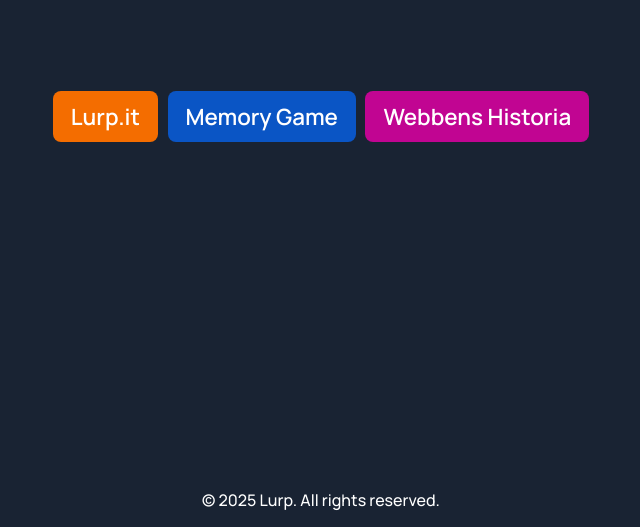
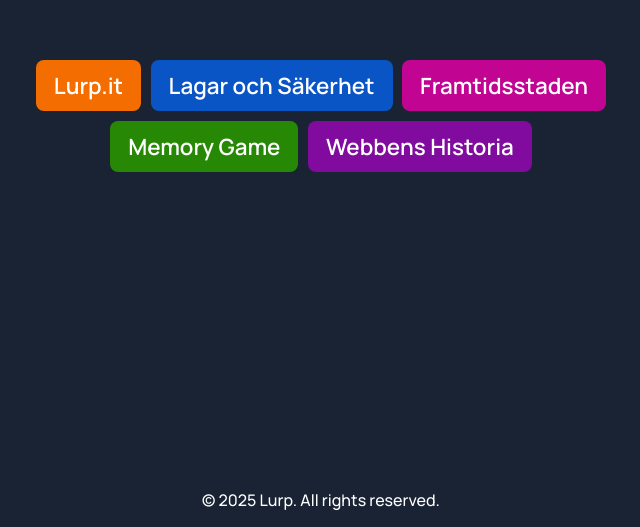
Before and after one commit to wopuff/projects, a website: page index.html in a window 1280 px wide. Shown: the part 273-800 px from the top of the page, without its empty margins (319-959 px from the left). Drawn offline with Linux system fonts and the light colour scheme.

Commit message:
add framtidsstaden och lagar-och-sakerhet

```diff
--- a/index.html
+++ b/index.html
@@ -18,11 +18,10 @@
 
   <!-- links -->
   <div class="links">
-    <!-- <a href="https://www.lurp.it">Lurp</a> -->
     <a href="https://app.lurp.it">Lurp.it</a>
     <!-- <a href="https://www.sekunder.nu">Sekunder.nu</a> -->
-    <!-- <a href="/lagar-och-sakerhet">Lagar och Säkerhet</a> -->
-    <!-- <a href="/framtidsstaden">Framtidsstaden</a> -->
+    <a href="lagar-och-sakerhet">Lagar och Säkerhet</a>
+    <a href="framtidsstaden">Framtidsstaden</a>
     <a href="memory-game">Memory Game</a>
     <a href="webbens-historia">Webbens Historia</a>
   </div>
--- a/package.json
+++ b/package.json
@@ -11,8 +11,10 @@
 
     "build:memory-game": "cd memory-game && npm run build && cd .. && xcopy memory-game\\dist\\* dist\\memory-game\\ /E /I /H /Y",
     "build:webbens-historia": "cd webbens-historia && npm run build && cd .. && xcopy webbens-historia\\dist\\* dist\\webbens-historia\\ /E /I /H /Y",
+    "build:framtidsstaden": "cd framtidsstaden && npm run build && cd .. && xcopy framtidsstaden\\dist\\* dist\\framtidsstaden\\ /E /I /H /Y",
+    "build:lagar-och-sakerhet": "cd lagar-och-sakerhet && npm run build && cd .. && xcopy lagar-och-sakerhet\\dist\\* dist\\lagar-och-sakerhet\\ /E /I /H /Y",
 
-    "build": "npm-run-all --silent clean build:copy:* build:memory-game build:webbens-historia"
+    "build": "npm-run-all --silent clean build:copy:* build:memory-game build:webbens-historia build:framtidsstaden build:lagar-och-sakerhet"
   },
   "devDependencies": {
     "copyfiles": "^2.4.1",
```
Also changed, not shown: 1 other file.
